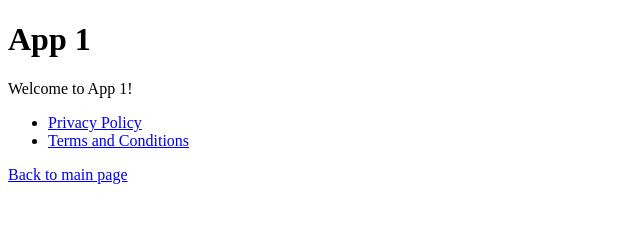
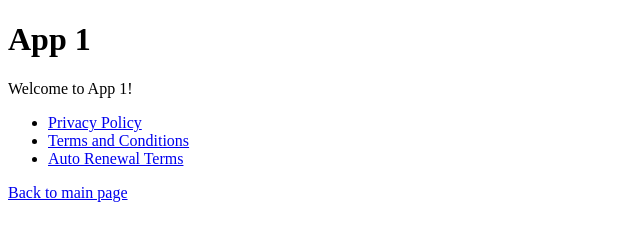
Before and after one commit to zhangyuhanjc/MultiAttentionTrainer, a plain HTML site: page app1.html in a window 1280 px wide. Shown: the whole page, without its empty margins (0-640 px from the left). Drawn offline with Linux system fonts and the light colour scheme.

Commit message:
Update app1.html

```diff
--- a/app1.html
+++ b/app1.html
@@ -11,6 +11,7 @@
 	<ul>
 		<li><a href="privacy_policy.html">Privacy Policy</a></li>
 		<li><a href="terms.html">Terms and Conditions</a></li>
+		<li><a href="auto_renewal_agreement.html">Auto Renewal Terms</a></li>
 	</ul>
 
 	<p><a href="index.html">Back to main page</a></p>
```
